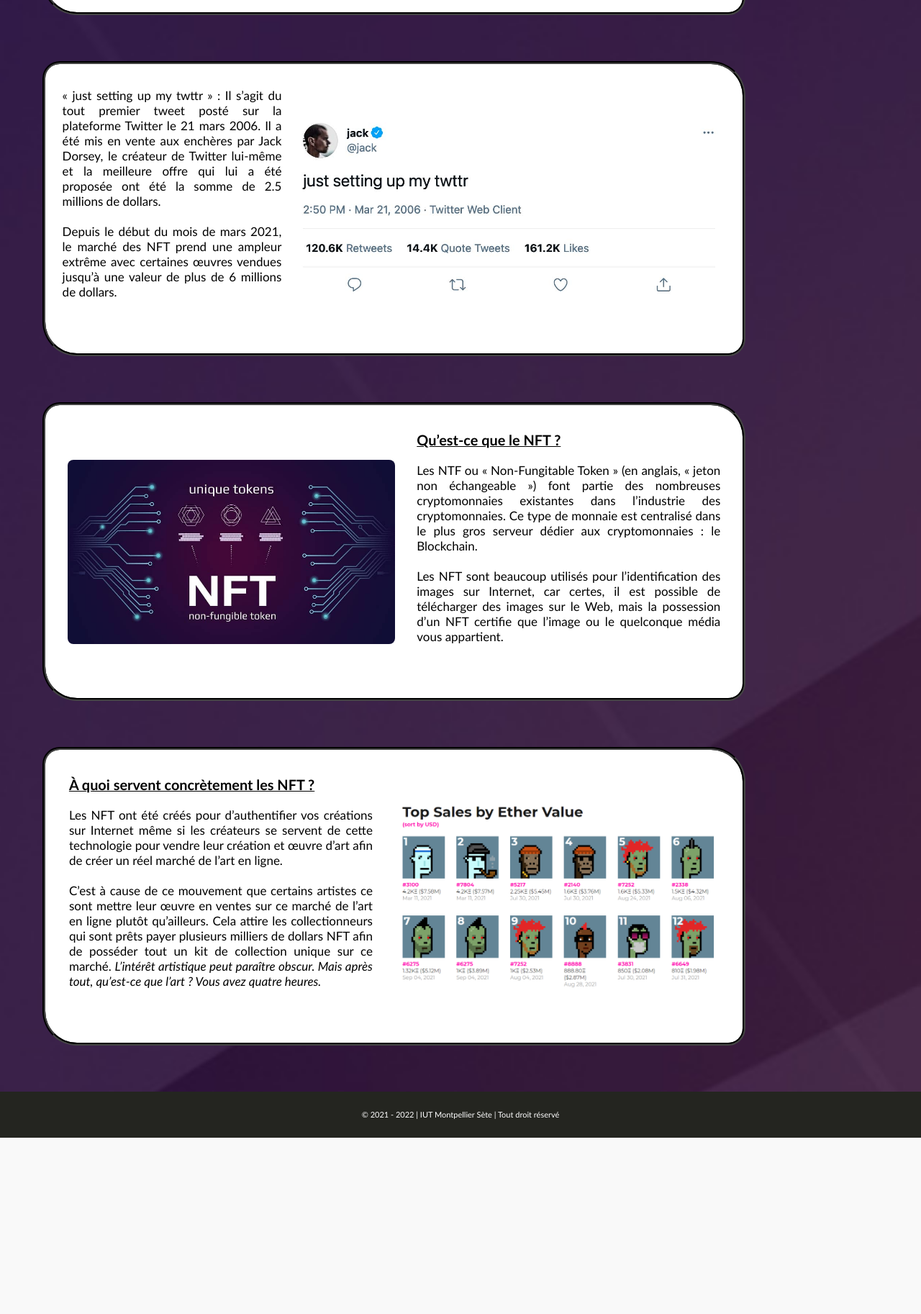
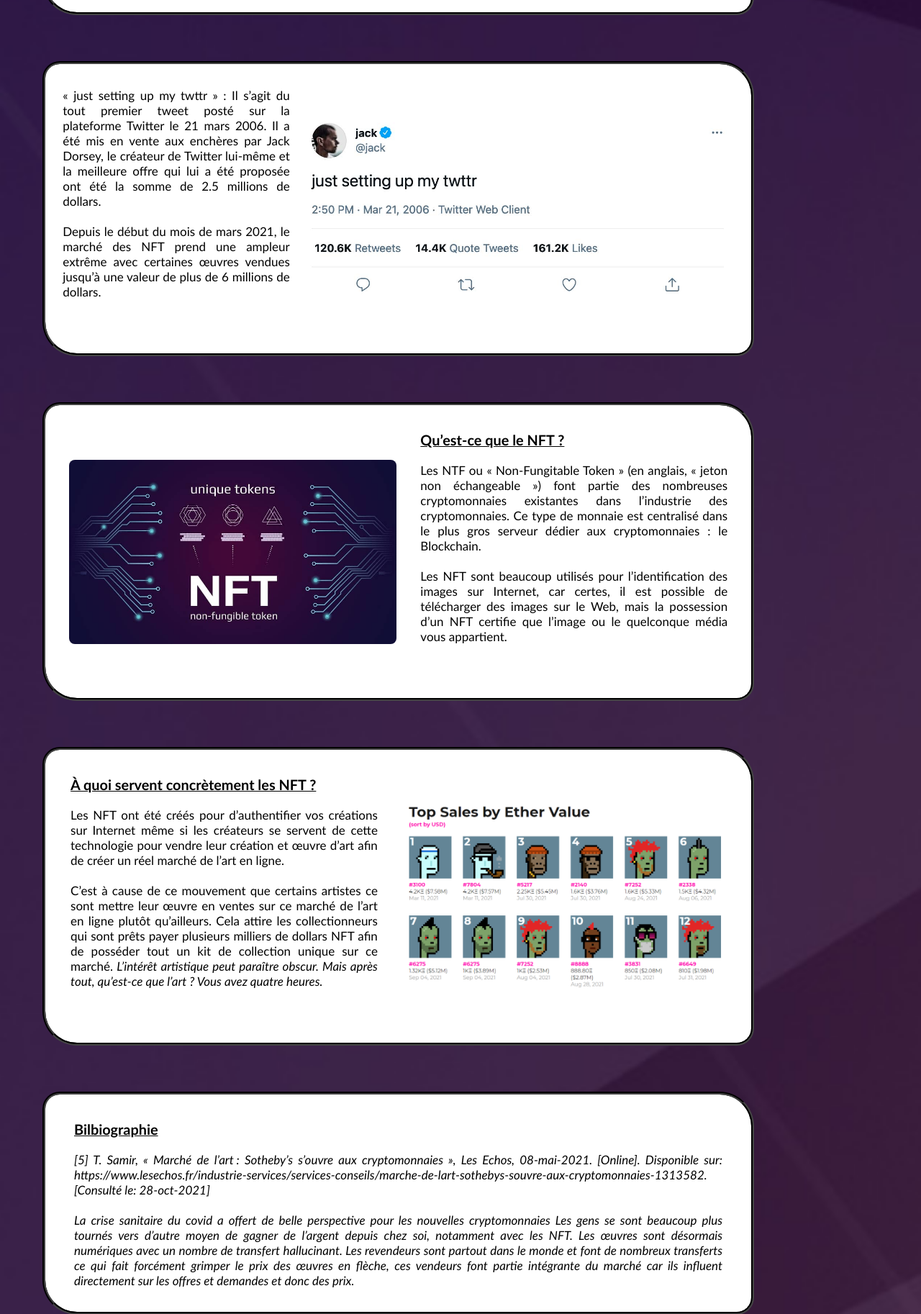
Before and after one commit to Akkuun/ProjetWeb-Pokemon-S1, a PHP site: page /eliott.php in a window 1280 px wide. Shown: the part 3812-5638 px from the top of the page at 72% size. Before the commit the page ends 5393 px from the top, so only its background shows below. Run offline with PHP 8.4, Linux system fonts and the light colour scheme.

Commit message:
Add Bibliography on eliott.php

```diff
--- a/src/css/style.css
+++ b/src/css/style.css
@@ -511,8 +511,11 @@ Extras
     height: 50%;
     width: 50%;
 }
-a:visited { color: black; }
 
-a{
+a:visited {
     color: black;
 }
+
+a {
+    color: black;
+}
--- a/src/eliott.php
+++ b/src/eliott.php
@@ -189,6 +189,30 @@
                 </div>
                 <img src="res/img/topsales.png" alt="Meilleur vente de NFT CryptoPunk"/>
             </div>
+
+            <div class="article single">
+                <div class="text">
+                    <h3>Bilbiographie</h3>
+                    <p>
+                        <em>
+                            [5]
+                            T. Samir, « Marché de l’art : Sotheby’s s’ouvre aux cryptomonnaies », Les Echos,
+                            08-mai-2021.
+                            [Online]. Disponible sur:
+                            https://www.lesechos.fr/industrie-services/services-conseils/marche-de-lart-sothebys-souvre-aux-cryptomonnaies-1313582.
+                            [Consulté le: 28-oct-2021]
+                            <br><br>
+                            La crise sanitaire du covid a offert de belle perspective pour les nouvelles cryptomonnaies
+                            Les gens se sont beaucoup plus tournés vers d’autre moyen de gagner de l’argent depuis chez
+                            soi, notamment avec les NFT. Les œuvres sont désormais numériques avec un nombre de
+                            transfert hallucinant. Les revendeurs sont partout dans le monde et font de nombreux
+                            transferts ce qui fait forcément grimper le prix des œuvres en flèche, ces vendeurs font
+                            partie intégrante du marché car ils influent directement sur les offres et demandes et donc
+                            des prix.
+                        </em>
+                    </p>
+                </div>
+            </div>
         </div>
         <div class="side"></div>
     </div>
```
Also changed, not shown: src/cecile.php (+4 -6 lines).
